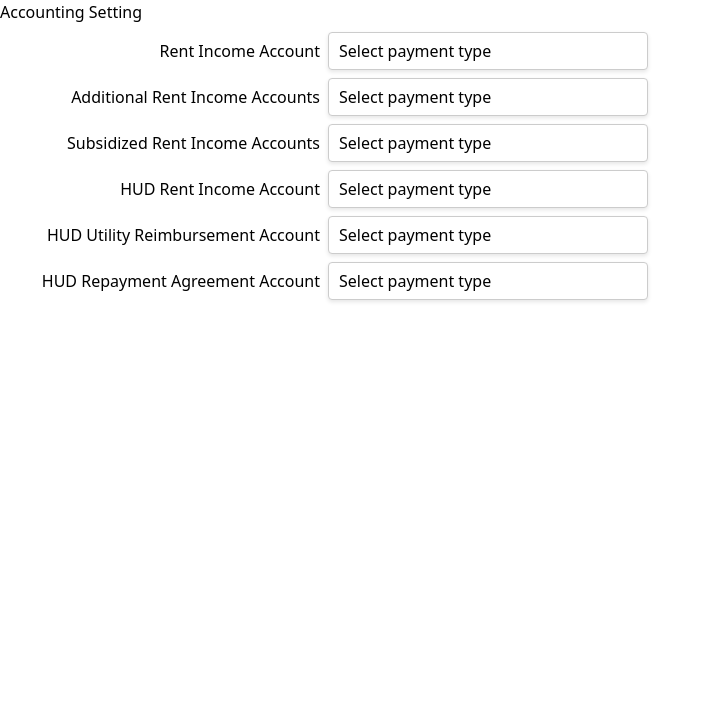
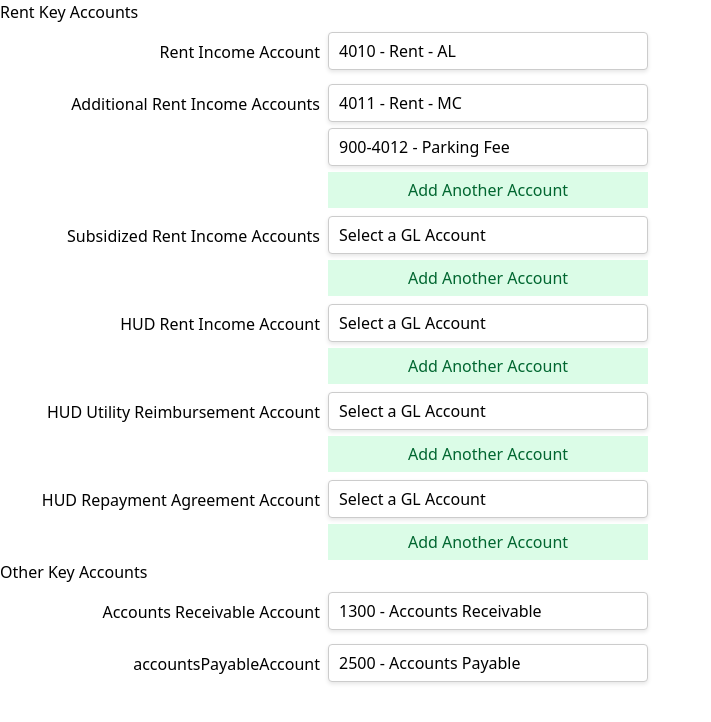
Before and after one commit to aaaalexlam/appfolio_remap, a plain HTML site: page page/accounting_setting/accounting_setting.html in a window 1280 px wide. Shown: the whole page, without its empty margins (0-711 px from the left). Drawn offline with nearby package versions, Linux system fonts and the light colour scheme.

Commit message:
- update accounting setting

```diff
--- a/page/accounting_setting/accounting_setting.html
+++ b/page/accounting_setting/accounting_setting.html
@@ -11,11 +11,12 @@
 </head>
 
 <body>
-    <h1>Accounting Setting</h1>
     <div id="rentKeyAccounts">
 
     </div>
 </body>
+
+<script src="../../report/components/comon/glAccountComponent.js"></script>
 <script src="../accounting_setting/accounting_setting.js"></script>
 <script src="../common/glAccountDropDownComponent.js"></script>
 <script src="../../report/components/comon/glAccountComponent.js"></script>
--- a/page/accounting_setting/accounting_setting.js
+++ b/page/accounting_setting/accounting_setting.js
@@ -1,48 +1,75 @@
 const pagePrefix = 'accountung_setting';
+const glAccount = window.glAccountComponent.glCodeData;
 
 const componentList = [
+    {
+        "header": "Rent Key Accounts",
+        "components": [
             {
                 "id": "rentIncomeAccountSelector",
                 "displayName": "Rent Income Account",
                 "canAddAnotherAccount": false,
                 "glAccounts": ["cash"],
-        "selectedGLaccounts": ["4010"]
+                "selectedGLaccountIds": ["27"]
             },
             {
                 "id": "additionalRentIncomeAccountsSelector",
                 "displayName": "Additional Rent Income Accounts",
                 "canAddAnotherAccount": true,
                 "glAccounts": ["cash"],
-        "selectedGLaccounts": ["4011", "4012"]
+                "selectedGLaccountIds": ["208", "1098"]
             },
             {
                 "id": "subsidizedRentIncomeAccounts",
                 "displayName": "Subsidized Rent Income Accounts",
                 "canAddAnotherAccount": true,
                 "glAccounts": ["cash", "liability"],
-        "selectedGLaccounts": []
+                "selectedGLaccountIds": []
             },
             {
                 "id": "hudRentIncomeAccount",
                 "displayName": "HUD Rent Income Account",
                 "canAddAnotherAccount": true,
                 "glAccounts": ["cash", "liability"],
-        "selectedGLaccounts": []
+                "selectedGLaccountIds": []
             },
             {
                 "id": "hudUtilityReimbursementAccount",
                 "displayName": "HUD Utility Reimbursement Account",
                 "canAddAnotherAccount": true,
                 "glAccounts": ["cash", "liability"],
-        "selectedGLaccounts": []
+                "selectedGLaccountIds": []
             },
             {
                 "id": "hudRepaymentAgreementAccount",
                 "displayName": "HUD Repayment Agreement Account",
                 "canAddAnotherAccount": true,
                 "glAccounts": ["cash", "liability"],
-        "selectedGLaccounts": []
+                "selectedGLaccountIds": []
             },
+        ]
+    },
+
+    {
+        "header": "Other Key Accounts",
+        "components": [
+            {
+                "id": "accountsReceivableAccount",
+                "displayName": "Accounts Receivable Account",
+                "canAddAnotherAccount": false,
+                "glAccounts": ["asset"],
+                "selectedGLaccountIds": ['4']
+            },
+            {
+                "id": "Accounts Payable Account",
+                "displayName": "accountsPayableAccount",
+                "canAddAnotherAccount": false,
+                "glAccounts": ["liability"],
+                "selectedGLaccountIds": ['19']
+            },
+        ]
+    }
+
 
 ]
 
@@ -50,106 +77,45 @@ document.addEventListener("DOMContentLoaded", function () {
     let accountingSettingForm = document.getElementById('rentKeyAccounts');
 
     componentList.forEach((component) => {
-        accountingSettingForm.innerHTML += glAccountDropDownComponent(component.displayName, component.id, component.glAccounts)
+
+        accountingSettingForm.insertAdjacentHTML('beforeend', `<h1>${component.header}</h1>`);
+
+        accountingSettingForm
+        component.components.forEach((component) => {
+            const selectedGLaccountIds = glAccount
+                .filter(item => component.selectedGLaccountIds.includes(item.id));
+
+            const filterAndGroupByAccountType = glAccount
+                .filter(item => component.glAccounts.includes(item.accountType))
+                .reduce((acc, item) => {
+                    const key = item.accountTypeName;
+                    if (!acc[key]) {
+                        acc[key] = [];
+                    }
+                    acc[key].push(item);
+                    return acc;
+                }, {});
+
+            accountingSettingForm.insertAdjacentHTML('beforeend', glAccountDropDownComponent(component.canAddAnotherAccount, component.displayName, component.id, filterAndGroupByAccountType, selectedGLaccountIds));
+
+            const addAnotherAccountBtn = document.getElementById(`${component.id}_addBtn`);
+            if (addAnotherAccountBtn) {
+                addAnotherAccountBtn.addEventListener('click', (e) => {
+                    const groupContainer = document.getElementById(`${component.id}_group`);
+                    const childCount = groupContainer.childElementCount;
+                    let id = `${component.id}_${childCount + 1}`
+                    groupContainer.insertAdjacentHTML('beforeend', addDropDownboxComponent(id, filterAndGroupByAccountType));
+                    addCustomSelect(id);
                 })
-    // addCustomSelect('paymentSelect');
-    // function addCustomSelect(containerId, onSelectCallback = () => { }) {
-    //     console.log('addCustomSelect')
-    //     const container = document.getElementById(containerId);
-    //     if (!container) return;
-
-    //     const selectTrigger = container.querySelector('.custom-select-trigger');
-    //     const optionsWrapper = container.querySelector('.custom-options');
-    //     const filterInput = container.querySelector('input[type="text"]');
-    //     const options = container.querySelectorAll('.custom-option');
-
-    //     selectTrigger.addEventListener('click', function () {
-    //         const isVisible = optionsWrapper.style.display === 'block';
-    //         optionsWrapper.style.display = isVisible ? 'none' : 'block';
-    //         filterInput.value = '';
-    //         filterInput.focus();
-    //         filterOptions(options, '');
-    //     });
-
-    //     options.forEach(option => {
-    //         option.addEventListener('click', function () {
-    //             selectTrigger.textContent = this.textContent;
-    //             selectTrigger.dataset.value = this.dataset.value;
-    //             optionsWrapper.style.display = 'none';
-
-    //             // Custom callback when an option is selected
-    //             onSelectCallback(this.dataset.value, this.textContent);
-    //         });
-    //     });
-
-    //     filterInput.addEventListener('input', function () {
-    //         filterOptions(options, this.value);
-    //     });
-
-    //     // Close dropdown if click is outside
-    //     document.addEventListener('click', function (event) {
-    //         if (!container.contains(event.target)) {
-    //             optionsWrapper.style.display = 'none';
-    //         }
-    //     });
-    // }
-
-    // function filterOptions(options, query) {
-    //     options.forEach(option => {
-    //         if (option.textContent.toLowerCase().includes(query.toLowerCase())) {
-    //             option.classList.remove('hidden');
-    //         } else {
-    //             option.classList.add('hidden');
-    //         }
-    //     });
-    // }
-});
-function addCustomSelect(containerId, onSelectCallback = () => { }) {
-    const container = document.getElementById(containerId);
-    if (!container) return;
-
-    const selectTrigger = container.querySelector('.custom-select-trigger');
-    const optionsWrapper = container.querySelector('.custom-options');
-    const filterInput = container.querySelector('input[type="text"]');
-    const options = container.querySelectorAll('.custom-option');
-
-    selectTrigger.addEventListener('click', function () {
-        const isVisible = optionsWrapper.style.display === 'block';
-        optionsWrapper.style.display = isVisible ? 'none' : 'block';
-        filterInput.value = '';
-        filterInput.focus();
-        filterOptions(options, '');
-    });
-
-    options.forEach(option => {
-        option.addEventListener('click', function () {
-            selectTrigger.textContent = this.textContent;
-            selectTrigger.dataset.value = this.dataset.value;
-            optionsWrapper.style.display = 'none';
-
-            // Custom callback when an option is selected
-            onSelectCallback(this.dataset.value, this.textContent);
-        });
-    });
-
-    filterInput.addEventListener('input', function () {
-        filterOptions(options, this.value);
-    });
-
-    // Close dropdown if click is outside
-    document.addEventListener('click', function (event) {
-        if (!container.contains(event.target)) {
-            optionsWrapper.style.display = 'none';
-        }
-    });
             }
 
-function filterOptions(options, query) {
-    options.forEach(option => {
-        if (option.textContent.toLowerCase().includes(query.toLowerCase())) {
-            option.classList.remove('hidden');
-        } else {
-            option.classList.add('hidden');
+            // load the dropdown listerner
+            const groupContainer = document.getElementById(`${component.id}_group`);
+            const childrens = groupContainer.children;
+            for (const child of childrens) {
+                addCustomSelect(child.id);
             }
+        })
+
+    })
 });
-}
--- a/page/common/glAccountDropDownComponent.js
+++ b/page/common/glAccountDropDownComponent.js
@@ -1,16 +1,130 @@
+const glAccountDropDownComponent = (
+  canAddAnotherAccount,
+  displayLabel,
+  id,
+  glaccounts,
+  selectedGLaccountIds = []
+) => {
+  const addButtonHtml = canAddAnotherAccount
+    ? `
+      <button
+        id="${id}_addBtn"
+        class="w-80 py-[6px] px-[10px] cursor-pointer bg-green-100 text-green-800 hover:bg-green-200">
+        Add Another Account
+      </button>
+    `
+    : '';
 
-const glAccountDropDownComponent = (displayName, id, glaccounts) => {
-    const glAccount = window.glAccountComponent.glCodeData;
-    console.log(glAccount)
-    return `
-    <div class="flex items-center mt-2">
-        <div class="mr-2 w-80 text-end">${displayName}</div>
-        <div class="w-80 custom-select-container custom-select" id=${id}>
-            <div class="custom-select-trigger">Select payment type</div>
-            <div class="custom-options" id="${id}_list">
-                // generate the selection based on the glAccounts
-            </div>
+  let dropDownHtml = '';
+
+  if (selectedGLaccountIds.length > 0) {
+    for (const glAcc of selectedGLaccountIds) {
+      const tempId = `${id}_${glAcc.id}`;
+      const label = `${glAcc.number} - ${glAcc.accountName}`;
+      dropDownHtml += addDropDownboxComponent(tempId, glaccounts, label);
+    }
+  } else {
+    dropDownHtml = addDropDownboxComponent(id, glaccounts);
+  }
+
+  return `
+    <div class="flex mt-2">
+      <div class="flex items-center justify-end mr-2 h-10 w-80">
+        ${displayLabel}
+      </div>
+      <div>
+        <div id="${id}_group">
+          ${dropDownHtml}
         </div>
+        ${addButtonHtml}
+      </div>
     </div>
+  `;
+};
+
+
+
+function addCustomSelect(containerId, onSelectCallback = () => { }) {
+  const container = document.getElementById(containerId);
+  if (!container) return;
+
+  const selectTrigger = container.querySelector('.custom-select-trigger');
+  const optionsWrapper = container.querySelector('.custom-options');
+  const filterInput = container.querySelector('input[type="text"]');
+  const options = container.querySelectorAll('.custom-option');
+
+  selectTrigger.addEventListener('click', function () {
+
+    const isVisible = optionsWrapper.style.display === 'block';
+    optionsWrapper.style.display = isVisible ? 'none' : 'block';
+    filterInput.value = '';
+    filterInput.focus();
+    filterOptions(options, '');
+  });
+
+  options.forEach(option => {
+    option.addEventListener('click', function () {
+      selectTrigger.textContent = this.textContent;
+      selectTrigger.dataset.value = this.dataset.value;
+      optionsWrapper.style.display = 'none';
+
+      // Custom callback when an option is selected
+      onSelectCallback(this.dataset.value, this.textContent);
+    });
+  });
+
+  filterInput.addEventListener('input', function () {
+    filterOptions(options, this.value);
+  });
+
+  // Close dropdown if click is outside
+  document.addEventListener('click', function (event) {
+    if (!container.contains(event.target)) {
+      optionsWrapper.style.display = 'none';
+    }
+  });
+}
+
+function filterOptions(options, query) {
+  options.forEach(option => {
+    if (option.textContent.toLowerCase().includes(query.toLowerCase())) {
+      option.classList.remove('hidden');
+    } else {
+      option.classList.add('hidden');
+    }
+  });
+}
+
+function addDropDownboxComponent(id, glaccounts, displayName = 'Select a GL Account') {
+  return `
+      <div class="mb-1 w-80 h-10 custom-select-container custom-select" id="${id}">
+        <div class="custom-select-trigger">${displayName}</div>
+        <div class="custom-options" id="${id}_list">
+          <input type="text" placeholder="Type to filter...">
+          ${Object.keys(glaccounts)
+      .map(key => {
+        return `
+                  <div class="font-bold px-2 py-1 text-gray-700">${key}</div>
+                  ${glaccounts[key]
+            .map(glaccount => `
+                        <div class="custom-option indent-2" data-value="${glaccount.id}">
+                          ${glaccount.number} - ${glaccount.accountName}
+                        </div>
+                      `)
+            .join('')
+          }
+                `;
+      })
+      .join('')
+    }
+        </div>
+      </div>
     `
 }
+
+function addAnotherAccount(id, glaccounts) {
+  const groupContainer = document.getElementById(`${id}_group`);
+  if (groupContainer) {
+    groupContainer.insertAdjacentHTML('beforeend', addDropDownboxComponent(id, glaccounts));
+  }
+}
```
Lines whose indentation alone changed are shown as unchanged.
